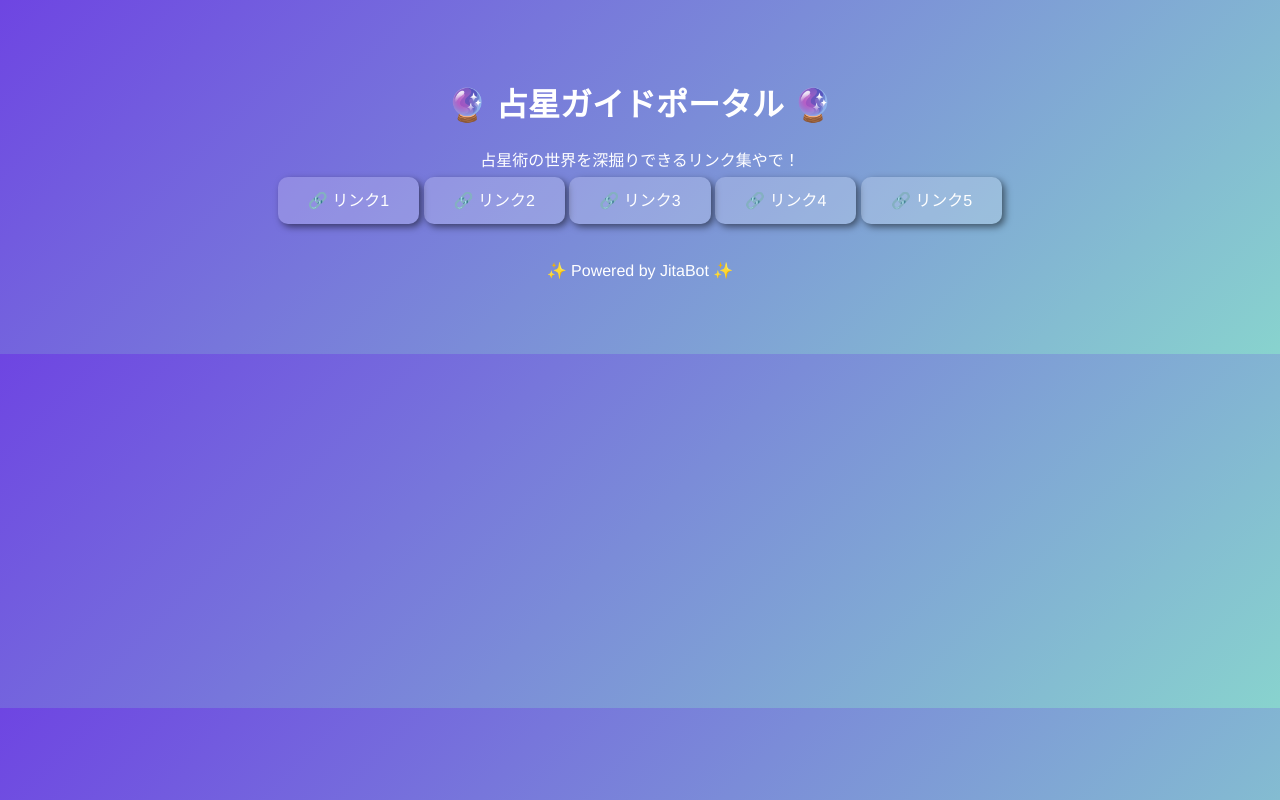
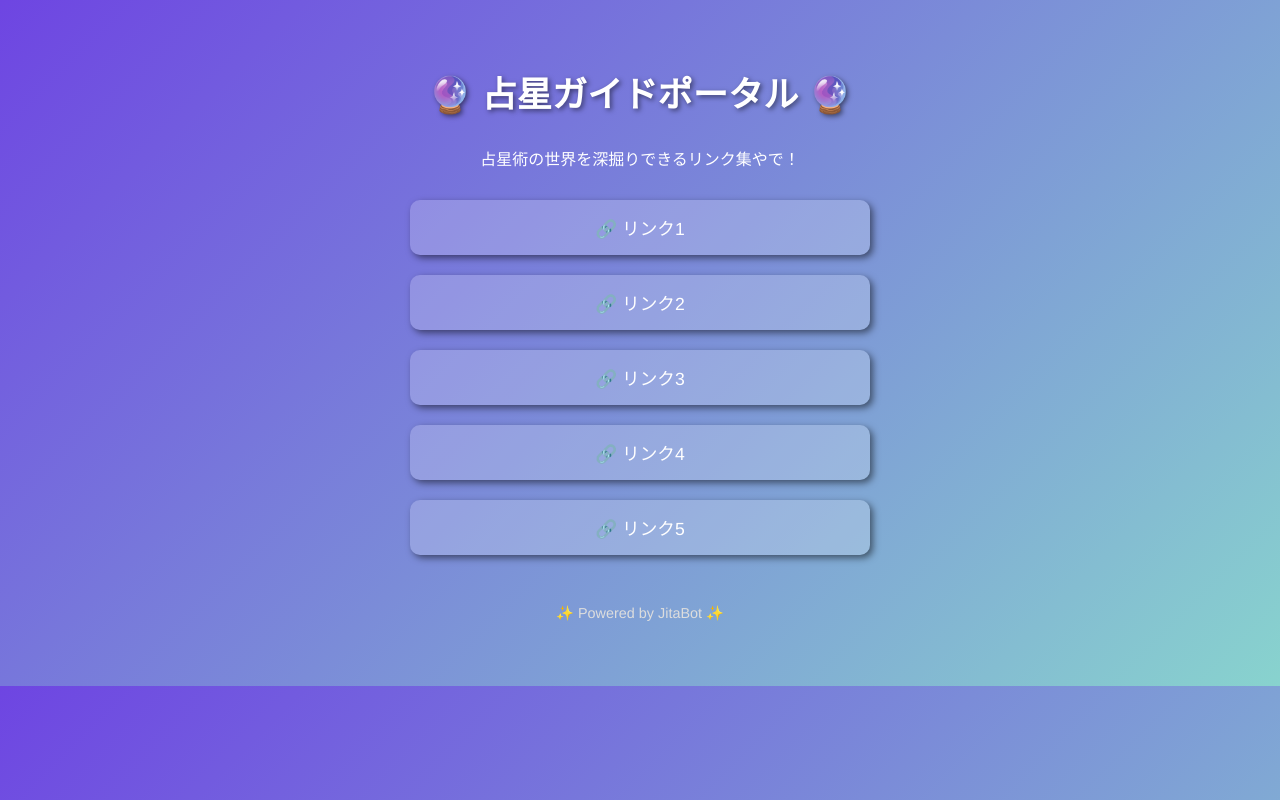
Before and after one commit to JitaBot/JitaBot, a Flask app: template templates/index.html in a window 1280 px wide. Run offline with Flask 3, Linux system fonts and the light colour scheme; the template is opened without the code that fills it, so the values that code supplies are empty.

Commit message:
テスト

```diff
--- a/templates/index.html
+++ b/templates/index.html
@@ -3,7 +3,7 @@
 <head>
     <meta charset="UTF-8">
     <meta name="viewport" content="width=device-width, initial-scale=1.0">
-    <title>占星ガイドポータル</title>
+    <title>🔮占星ガイドポータル🔮</title>
     <style>
         body {
             background: linear-gradient(135deg, #6e45e2, #88d3ce);
@@ -11,36 +11,55 @@
             font-family: 'Helvetica Neue', sans-serif;
             text-align: center;
             padding: 50px;
+            margin: 0;
         }
+
         h1 {
-            h1 {
-    margin-bottom: 30px;
-    text-shadow: 2px 2px 5px rgba(0,0,0,0.5);
-    font-size: 2.5em; /* 元のフォントサイズを少し下げる */
-    line-height: 1.2; /* 行間を少し詰める */
-    word-wrap: break-word;
-    max-width: 100%; /* 画面幅に合わせて自動調整 */
-}
+            margin-bottom: 30px;
+            text-shadow: 2px 2px 5px rgba(0,0,0,0.5);
+            font-size: 2.2em; /* フォントサイズを調整 */
+            line-height: 1.2;
+            word-wrap: break-word;
+            max-width: 100%;
         }
+
+        .link-container {
+            margin-top: 30px;
+            display: flex;
+            flex-direction: column; /* 縦に並べる */
+            gap: 20px; /* リンク間の余白 */
+            align-items: center; /* 中央揃え */
+        }
+
         .link {
             text-decoration: none;
             color: #fff;
-            background: rgba(255,255,255,0.2);
+            background: rgba(255, 255, 255, 0.2);
             padding: 15px 30px;
             border-radius: 10px;
             transition: background 0.3s;
             width: 80%;
             max-width: 400px;
-            box-shadow: 3px 3px 7px rgba(0,0,0,0.5);
+            box-shadow: 3px 3px 7px rgba(0, 0, 0, 0.5);
+            font-size: 1.1em;
         }
+
         .link:hover {
-            background: rgba(255,255,255,0.4);
+            background: rgba(255, 255, 255, 0.4);
+        }
+
+        p.footer {
+            margin-top: 50px;
+            font-size: 0.9em;
+            color: #ddd;
         }
     </style>
 </head>
 <body>
+
     <h1>🔮 占星ガイドポータル 🔮</h1>
     <p>占星術の世界を深掘りできるリンク集やで！</p>
+
     <div class="link-container">
         <a href="https://bit.ly/3EyY0M3" class="link" target="_blank">🔗 リンク1</a>
         <a href="https://bit.ly/3EGHkSY" class="link" target="_blank">🔗 リンク2</a>
@@ -48,6 +67,8 @@
         <a href="https://bit.ly/3ECg6ga" class="link" target="_blank">🔗 リンク4</a>
         <a href="https://bit.ly/4hBaWjp" class="link" target="_blank">🔗 リンク5</a>
     </div>
-    <p style="margin-top: 50px;">✨ Powered by JitaBot ✨</p>
+
+    <p class="footer">✨ Powered by JitaBot ✨</p>
+
 </body>
 </html>
```
